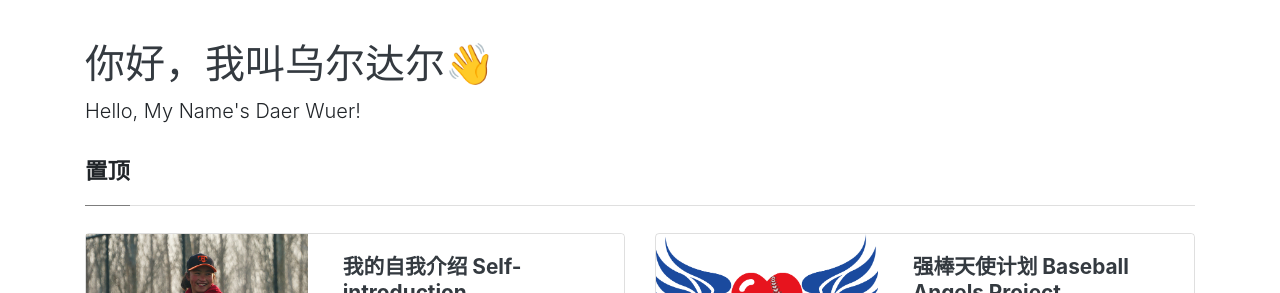
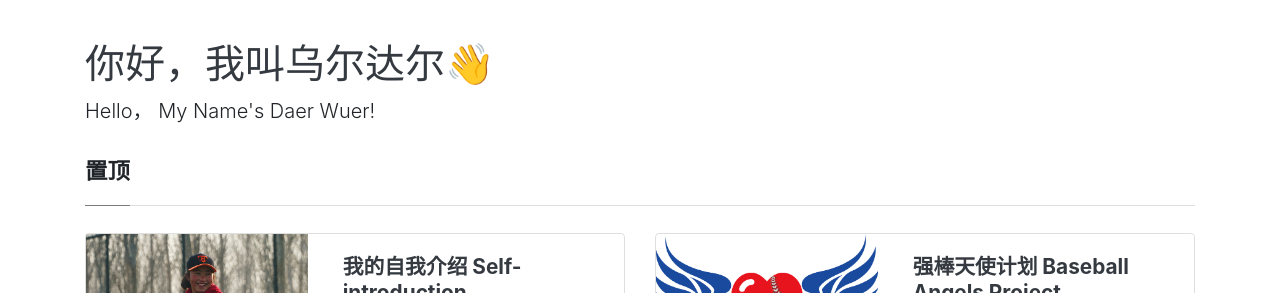
Before and after one commit to Charlotte-WXWQ/wuerdaer090405, a Jekyll site: the page built from index.html, in a window 1280 px wide. Shown: the top 293 px of the page. Built offline with Jekyll 4.4.1, drawn with Linux system fonts in a browser that asks for light colours; nearby versions of some CDN libraries; the list of posts is cut into pages by our own code.

```diff
--- a/_config.yml
+++ b/_config.yml
@@ -6,7 +6,7 @@ title: "你好，我叫乌尔达尔👋"
 # 网站的主标题
 name: "你好，我叫乌尔达尔👋"
 # 网站副标题
-description: "Hello, My Name's Daer Wuer!"
+description: "Hello， My Name's Daer Wuer!"
 
 # 分页配置
 # 每页文章数量
```
